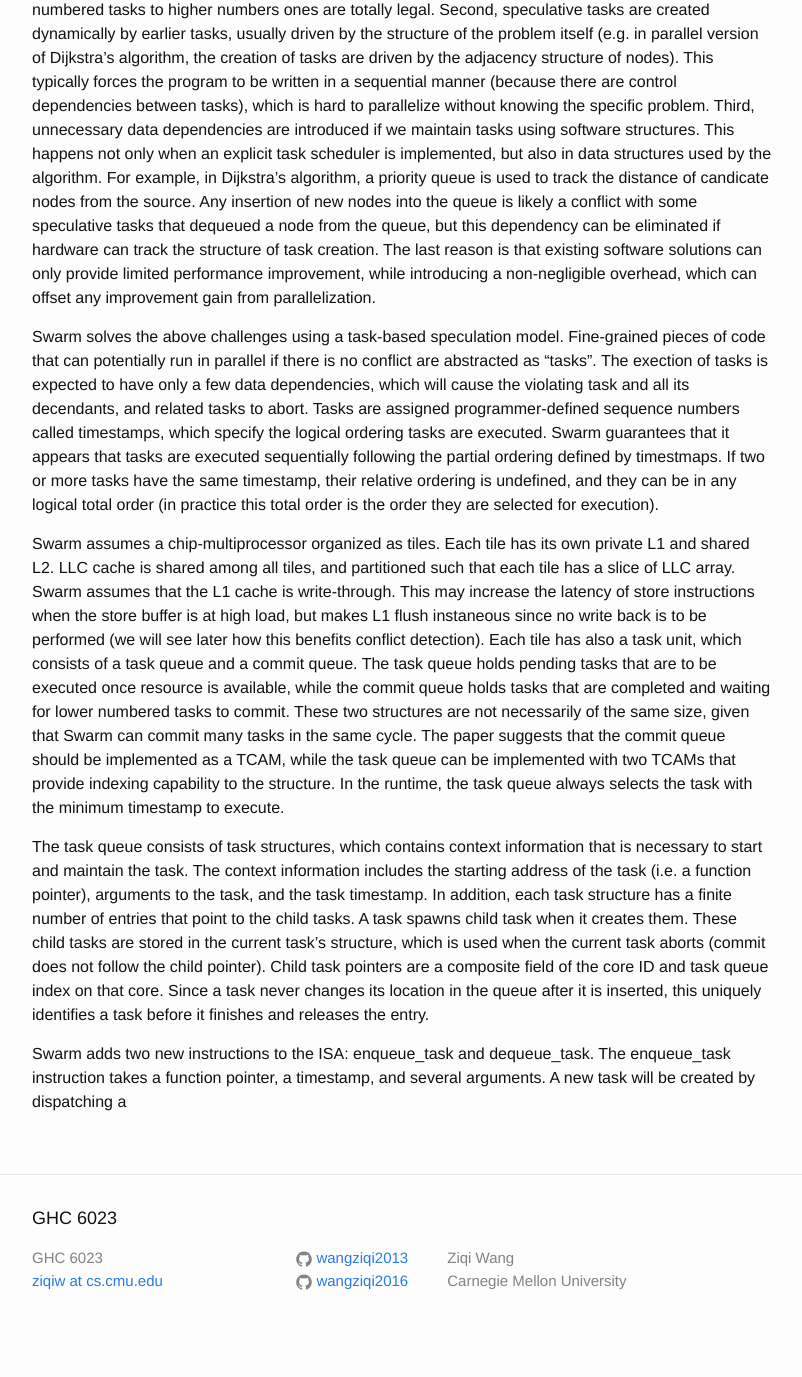
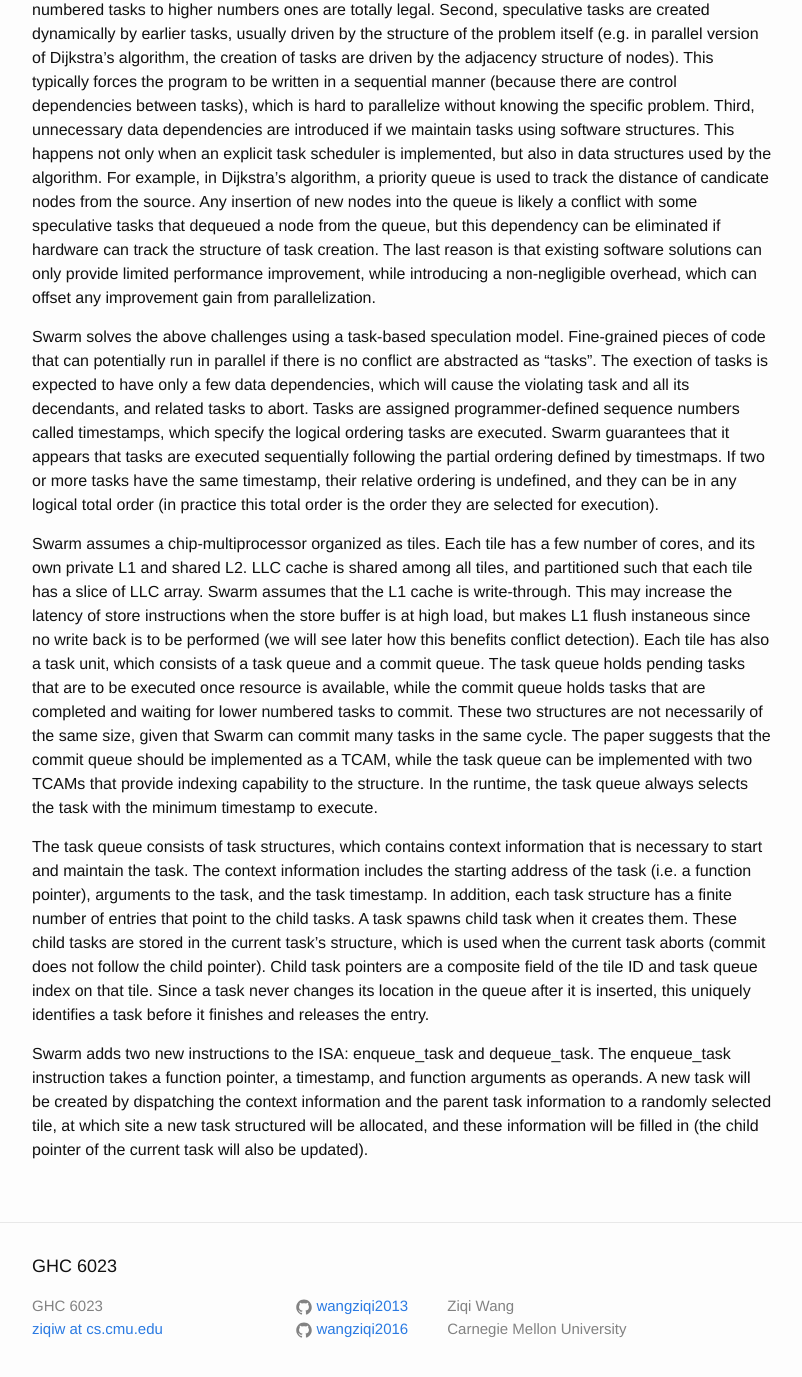
Before and after one commit to wangziqi2013/wangziqi2013.github.io, a Jekyll site: the page built from _posts/2019-08-12-swarm.markdown, in a window 1280 px wide and 1400 px high, scrolled down 638 px. Shown: the top 1377 px of the window, without its empty margins (238-1040 px from the left). Built offline with Jekyll 4.4.1, drawn with Linux system fonts in a browser that asks for light colours; before the commit the page ends 1990 px from its top, so only the background shows below that.

Commit message:
Adding enqueue inst

```diff
--- a/_posts/2019-08-12-swarm.markdown
+++ b/_posts/2019-08-12-swarm.markdown
@@ -38,7 +38,8 @@ executed. Swarm guarantees that it appears that tasks are executed sequentially
 defined by timestmaps. If two or more tasks have the same timestamp, their relative ordering is undefined, and they can
 be in any logical total order (in practice this total order is the order they are selected for execution).
 
-Swarm assumes a chip-multiprocessor organized as tiles. Each tile has its own private L1 and shared L2. LLC cache is
+Swarm assumes a chip-multiprocessor organized as tiles. Each tile has a few number of cores, and its own private L1 and
+shared L2. LLC cache is
 shared among all tiles, and partitioned such that each tile has a slice of LLC array. Swarm assumes that the L1 cache is
 write-through. This may increase the latency of store instructions when the store buffer is at high load, but makes
 L1 flush instaneous since no write back is to be performed (we will see later how this benefits conflict detection).
@@ -54,9 +55,10 @@ the task. The context information includes the starting address of the task (i.e
 task, and the task timestamp. In addition, each task structure has a finite number of entries that point to the child tasks.
 A task spawns child task when it creates them. These child tasks are stored in the current task's structure, which is used
 when the current task aborts (commit does not follow the child pointer). Child task pointers are a composite field of the
-core ID and task queue index on that core. Since a task never changes its location in the queue after it is inserted, this
+tile ID and task queue index on that tile. Since a task never changes its location in the queue after it is inserted, this
 uniquely identifies a task before it finishes and releases the entry.
 
-Swarm adds two new instructions to the ISA: enqueue_task and dequeue_task.
-The enqueue_task instruction takes a function pointer, a timestamp, and several arguments. A new task will be created
-by dispatching a
+Swarm adds two new instructions to the ISA: enqueue_task and dequeue_task. The enqueue_task instruction takes a function
+pointer, a timestamp, and function arguments as operands. A new task will be created by dispatching the context information
+and the parent task information to a randomly selected tile, at which site a new task structured will be allocated,
+and these information will be filled in (the child pointer of the current task will also be updated).
```
